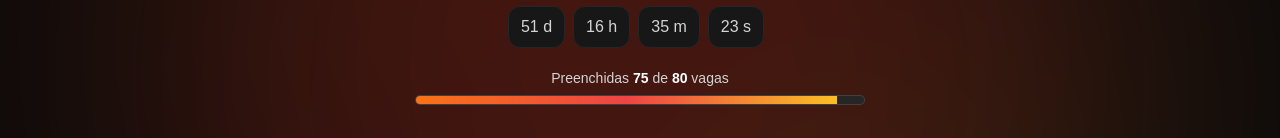
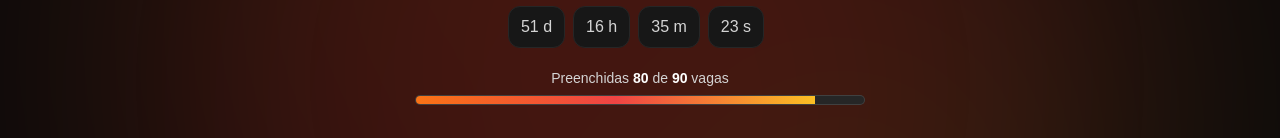
Before and after one commit to alexdesouzar03/inflama-site, a Next.js app: page / in a window 1280 px wide. Shown: the part 366-504 px from the top of the page. Built offline with nearby package versions, Linux system fonts and the light colour scheme.

Commit message:
feat: inscrições

```diff
--- a/src/app/page.tsx
+++ b/src/app/page.tsx
@@ -1739,8 +1739,8 @@ export default function Page() {
       <main className="pt-24">
         <HeroInflama
           eventStart={EVENTO.inicioISO}
-          totalSeats={80}
-          remainingSeats={5}
+          totalSeats={90}
+          remainingSeats={10}
           onInscrever={() => setOpenForm(true)}
         />
         <TemaBiblico />
```
